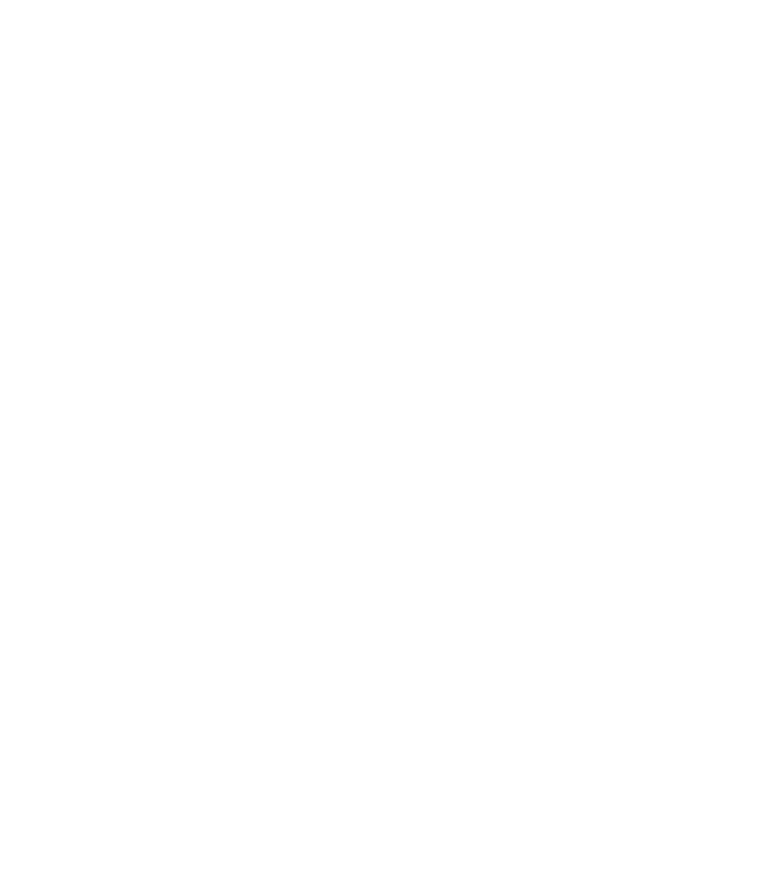
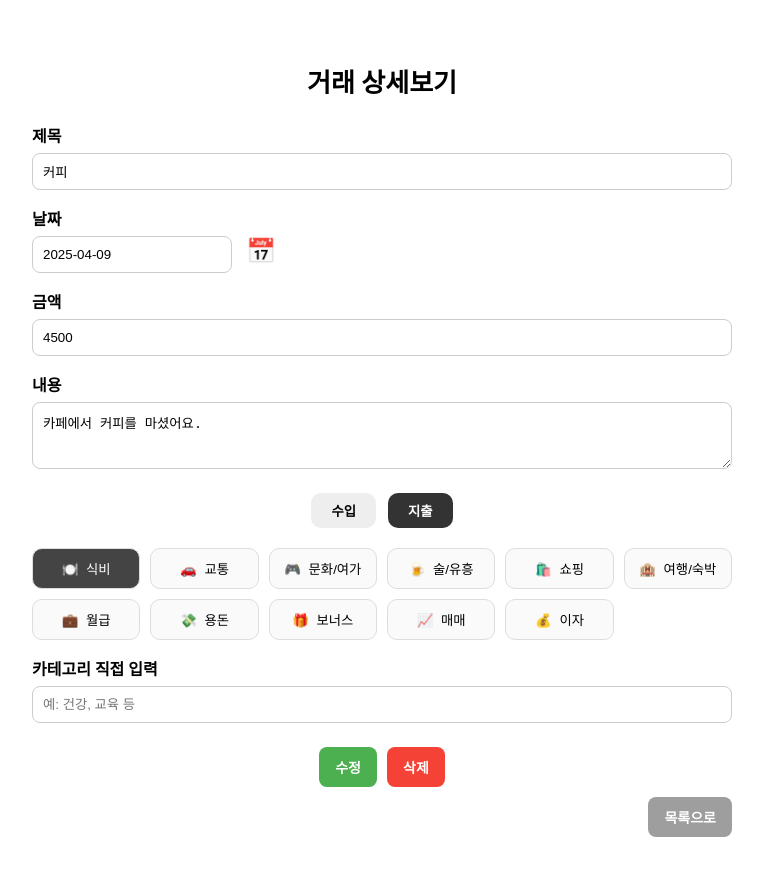
Before and after one commit to doongeon/vue-skeleton, a Vue app: page /history/1 in a window 1280 px wide. Before the commit this address had no page. Shown: the whole page, without its empty margins (258-1021 px from the left). Before the commit the page ends 800 px from the top, so only its background shows below. Built offline with nearby package versions, Linux system fonts and the light colour scheme.

Commit message:
feat: 날짜 관련 기능, 거래내역 상세보기 추가, feat: vuepic/vue-datepicker 추가

```diff
--- a/package.json
+++ b/package.json
@@ -11,6 +11,7 @@
     "format": "prettier --write src/"
   },
   "dependencies": {
+    "@vuepic/vue-datepicker": "^11.0.2",
     "axios": "^1.8.4",
     "json-server": "^1.0.0-beta.3",
     "pinia": "^3.0.1",
--- a/src/App.vue
+++ b/src/App.vue
@@ -4,5 +4,4 @@
 
 <template>
   <RouterView />
-  <TransactionHistory />
 </template>
--- /dev/null
+++ b/src/components/CalendarPicker.vue
@@ -0,0 +1,109 @@
+<script setup>
+import { ref, watch, computed } from 'vue'
+import VueDatePicker from '@vuepic/vue-datepicker'
+import '@vuepic/vue-datepicker/dist/main.css'
+
+// 부모 컴포넌트로부터 받는 props 및 이벤트 정의
+const props = defineProps({
+  modelValue: {
+    type: Date,
+    required: false,
+  },
+})
+const emit = defineEmits(['update:modelValue'])
+
+// 상태 변수 정의
+const date = ref(props.modelValue || new Date()) // 선택된 날짜
+const showCalendar = ref(false) // 달력 표시 여부
+
+// 날짜를 "yyyy-MM-dd" 형식으로 포맷
+const formattedDate = computed(() => {
+  if (!date.value) return ''
+  const yyyy = date.value.getFullYear()
+  const mm = String(date.value.getMonth() + 1).padStart(2, '0')
+  const dd = String(date.value.getDate()).padStart(2, '0')
+  return `${yyyy}-${mm}-${dd}`
+})
+
+// 외부에서 modelValue가 변경되었을 때 감지
+watch(
+  () => props.modelValue,
+  (newVal) => {
+    if (newVal) date.value = newVal
+  },
+)
+
+// 사용자가 날짜를 선택했을 때 처리
+const updateValue = (newDate) => {
+  emit('update:modelValue', newDate) // 부모 컴포넌트로 변경된 날짜 전달
+  showCalendar.value = false // 달력 닫기
+}
+
+// 달력 열기/닫기 토글
+const toggleCalendar = () => {
+  showCalendar.value = !showCalendar.value
+}
+</script>
+
+<template>
+  <div class="calendar-wrapper">
+    <!-- 선택된 날짜 표시용 입력창 -->
+    <input
+      type="text"
+      :value="formattedDate"
+      readonly
+      placeholder="연도 - 월 - 일"
+      class="date-input"
+    />
+    <div class="calendar-button-wrapper">
+      <!-- 달력 아이콘 버튼 -->
+      <button class="calendar-icon-button" @click="toggleCalendar" aria-label="달력 열기">
+        📅
+      </button>
+      <!-- 달력 팝업 -->
+      <div v-if="showCalendar" class="calendar-popup">
+        <VueDatePicker v-model="date" :format="'yyyy-MM-dd'" @update:model-value="updateValue" />
+      </div>
+    </div>
+  </div>
+</template>
+
+<style scoped>
+.calendar-wrapper {
+  display: flex;
+  align-items: center;
+  gap: 8px;
+  position: relative;
+}
+
+.date-input {
+  width: 200px;
+  padding: 10px;
+  margin-top: 6px;
+  border: 1px solid #ccc;
+  border-radius: 8px;
+  box-sizing: border-box;
+}
+
+.calendar-button-wrapper {
+  position: relative;
+}
+
+.calendar-icon-button {
+  background: none;
+  border: none;
+  padding: 6px;
+  cursor: pointer;
+  font-size: 24px;
+}
+
+.calendar-popup {
+  position: absolute;
+  top: 0;
+  left: 44px; /* 아이콘 오른쪽에 표시 */
+  z-index: 10;
+  background: white;
+  box-shadow: 0 2px 8px rgba(0, 0, 0, 0.1);
+  border-radius: 8px;
+}
+</style>
--- a/src/router/index.js
+++ b/src/router/index.js
@@ -1,13 +1,13 @@
 import { createRouter, createWebHistory } from 'vue-router'
-import TransactionHistory from '@/components/TransactionHistory.vue'
+import HistoryDetail from '@/views/HistoryDetail.vue'
 
 const router = createRouter({
   history: createWebHistory(import.meta.env.BASE_URL),
   routes: [
     {
-      path: '/',
-      name: 'home',
-      component: TransactionHistory,
+      path: '/history/:id',
+      name: 'detail',
+      component: HistoryDetail,
     },
   ],
 })
--- /dev/null
+++ b/src/views/HistoryDetail.vue
@@ -0,0 +1,219 @@
+<script setup>
+import { ref, watch } from 'vue'
+import CalendarPicker from '@/components/CalendarPicker.vue'
+import { useRouter } from 'vue-router'
+
+const router = useRouter()
+
+const title = ref('커피')
+const date = ref(new Date())
+const amount = ref(4500)
+const content = ref('카페에서 커피를 마셨어요.')
+const type = ref('지출')
+const selectedCategory = ref('식비')
+const customCategory = ref('') // 사용자 직접 입력 카테고리
+
+const categories = [
+  { name: '식비', icon: '🍽️' },
+  { name: '교통', icon: '🚗' },
+  { name: '문화/여가', icon: '🎮' },
+  { name: '술/유흥', icon: '🍺' },
+  { name: '쇼핑', icon: '🛍️' },
+  { name: '여행/숙박', icon: '🏨' },
+  { name: '월급', icon: '💼' },
+  { name: '용돈', icon: '💸' },
+  { name: '보너스', icon: '🎁' },
+  { name: '매매', icon: '📈' },
+  { name: '이자', icon: '💰' },
+]
+
+watch(customCategory, (val) => {
+  if (val.trim() !== '') {
+    selectedCategory.value = val.trim()
+  }
+})
+
+const updateTransaction = () => {
+  alert(
+    `수정되었습니다.\n제목: ${title.value}\n금액: ${amount.value}\n카테고리: ${selectedCategory.value}`,
+  )
+}
+
+const deleteTransaction = () => {
+  if (confirm('삭제하시겠습니까?')) {
+    alert('삭제되었습니다.')
+  }
+}
+
+const goBack = () => {
+  router.push('/history')
+}
+</script>
+
+<template>
+  <div class="transaction-detail">
+    <h2>거래 상세보기</h2>
+
+    <div class="detail-form">
+      <label>제목</label>
+      <input v-model="title" type="text" />
+
+      <label>날짜</label>
+      <CalendarPicker v-model="date" />
+
+      <label>금액</label>
+      <input v-model="amount" type="number" />
+
+      <label>내용</label>
+      <textarea v-model="content" rows="3" />
+
+      <div class="type-toggle">
+        <button :class="{ active: type === '수입' }" @click="type = '수입'">수입</button>
+        <button :class="{ active: type === '지출' }" @click="type = '지출'">지출</button>
+      </div>
+
+      <div class="category-list">
+        <button
+          v-for="cat in categories"
+          :key="cat.name"
+          :class="{ selected: selectedCategory === cat.name }"
+          @click="selectedCategory = cat.name"
+        >
+          <span class="icon">{{ cat.icon }}</span> {{ cat.name }}
+        </button>
+      </div>
+
+      <div class="custom-category">
+        <label>카테고리 직접 입력</label>
+        <input v-model="customCategory" type="text" placeholder="예: 건강, 교육 등" />
+      </div>
+
+      <!-- 수정/삭제 버튼 -->
+      <div class="edit-delete-buttons">
+        <button class="edit" @click="updateTransaction">수정</button>
+        <button class="delete" @click="deleteTransaction">삭제</button>
+      </div>
+
+      <!-- 목록으로 버튼 -->
+      <div class="back-button-wrapper">
+        <button class="back" @click="goBack">목록으로</button>
+      </div>
+    </div>
+  </div>
+</template>
+
+<style scoped>
+.transaction-detail {
+  padding: 32px;
+  max-width: 700px;
+  margin: auto;
+}
+
+h2 {
+  font-size: 26px;
+  font-weight: bold;
+  margin-bottom: 24px;
+  text-align: center;
+}
+
+.detail-form label {
+  display: block;
+  font-weight: bold;
+  margin-top: 16px;
+}
+
+input,
+textarea {
+  width: 100%;
+  padding: 10px;
+  margin-top: 6px;
+  border: 1px solid #ccc;
+  border-radius: 8px;
+  box-sizing: border-box;
+}
+
+.type-toggle {
+  display: flex;
+  justify-content: center;
+  gap: 12px;
+  margin: 20px 0;
+}
+
+.type-toggle button {
+  padding: 8px 20px;
+  border-radius: 10px;
+  border: none;
+  background-color: #eee;
+  cursor: pointer;
+  font-weight: bold;
+}
+.type-toggle .active {
+  background-color: #333;
+  color: white;
+}
+
+.category-list {
+  display: grid;
+  grid-template-columns: repeat(auto-fit, minmax(100px, 1fr));
+  gap: 10px;
+  margin-top: 16px;
+}
+
+.category-list button {
+  padding: 10px;
+  border-radius: 10px;
+  border: 1px solid #ddd;
+  background-color: #fafafa;
+  cursor: pointer;
+}
+.category-list .selected {
+  background-color: #444;
+  color: white;
+}
+
+.icon {
+  margin-right: 4px;
+}
+
+.custom-category {
+  margin-top: 16px;
+}
+
+.edit-delete-buttons {
+  display: flex;
+  justify-content: center;
+  gap: 10px;
+  margin-top: 24px;
+}
+
+.back-button-wrapper {
+  display: flex;
+  justify-content: flex-end;
+  margin-top: 10px;
+}
+
+.edit-delete-buttons button,
+.back-button-wrapper .back {
+  padding: 10px 16px;
+  font-size: 14px;
+  font-weight: bold;
+  border-radius: 8px;
+  border: none;
+  cursor: pointer;
+}
+
+.edit {
+  background-color: #4caf50;
+  color: white;
+}
+
+.delete {
+  background-color: #f44336;
+  color: white;
+}
+
+.back {
+  background-color: #9e9e9e;
+  color: white;
+}
+</style>
```
Also changed, not shown: 1 other file (tests, documents, lock files or other folders).
